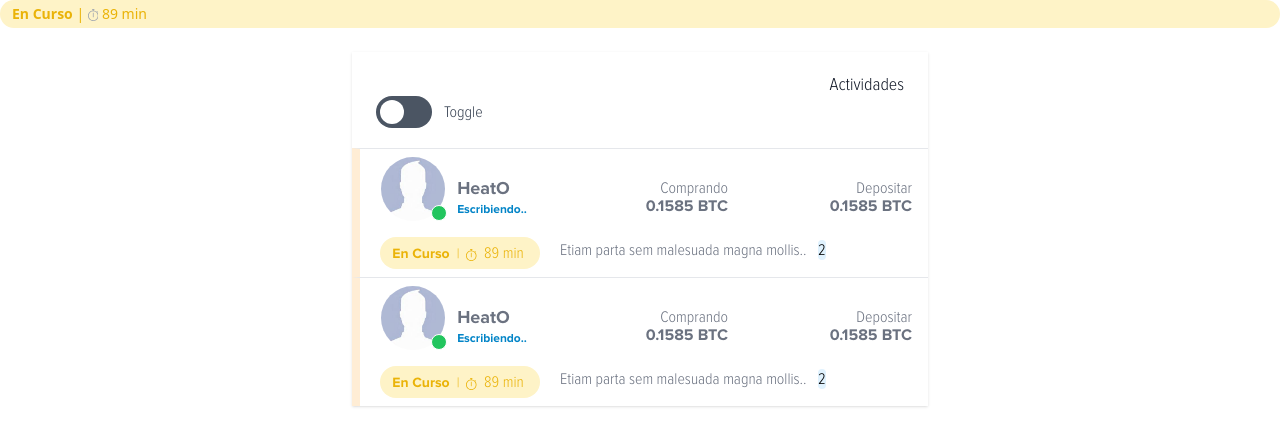
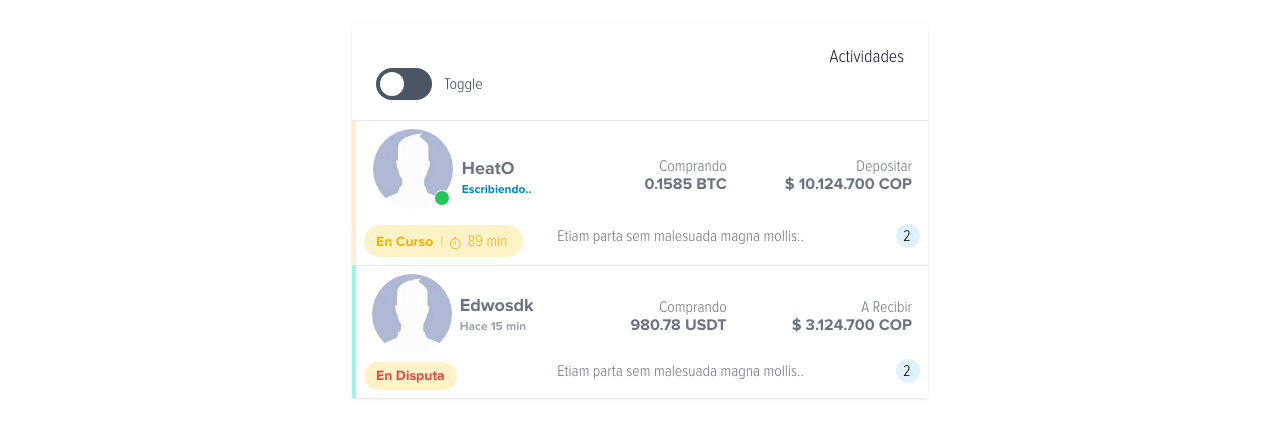
Before and after one commit to haroldcaraballo/TestCcoin, a plain HTML site: page index.html in a window 1280 px wide. Drawn offline with nearby package versions, Linux system fonts and the light colour scheme.

Commit message:
Tercer Commit

```diff
--- a/css/styles.scss
+++ b/css/styles.scss
@@ -48,10 +48,19 @@ $font-primary: "Proxima Nova";
     transform: translateX(100%);
     background-color: #48bb78;
   }
+  .count-container {
+    width: 24px;
+    height: 24px;
+    position: relative;
+    &-number {
+      position: relative;
+      left: 7px;
+      top: 0px;
+    }
+  }
+  .ledStatusColor {
+    top: -19px;
+    left: 61px;
+    border: 1px solid white;
+  }
 }
-
-.ledStatusColor {
-  top: -16px;
-  left: 50px;
-  border: 1px solid white;
-}
--- a/index.html
+++ b/index.html
@@ -10,17 +10,6 @@
 
 </head>
 <body>
-
-
-    <div class="bg-amber-100 text-gray-400 text-yellow-500 text-sm py-1 px-3 rounded-full w-full">
-        <span class="font-semibold">En Curso</span>
-        <span> | </span>
-        <span>
-          <svg aria-hidden="true" focusable="false" data-prefix="fal" data-icon="stopwatch" class="h-3 inline text-gray-400" role="img" xmlns="http://www.w3.org/2000/svg" viewBox="0 0 448 512"><path fill="currentColor" d="M393.3 141.3l17.5-17.5c4.7-4.7 4.7-12.3 0-17l-5.7-5.7c-4.7-4.7-12.3-4.7-17 0l-17.5 17.5c-35.8-31-81.5-50.9-131.7-54.2V32h25c6.6 0 12-5.4 12-12v-8c0-6.6-5.4-12-12-12h-80c-6.6 0-12 5.4-12 12v8c0 6.6 5.4 12 12 12h23v32.6C91.2 73.3 0 170 0 288c0 123.7 100.3 224 224 224s224-100.3 224-224c0-56.1-20.6-107.4-54.7-146.7zM224 480c-106.1 0-192-85.9-192-192S117.9 96 224 96s192 85.9 192 192-85.9 192-192 192zm4-128h-8c-6.6 0-12-5.4-12-12V172c0-6.6 5.4-12 12-12h8c6.6 0 12 5.4 12 12v168c0 6.6-5.4 12-12 12z"></path></svg>
-        </span> <span>89 min</span>
-     </div>
-
-
 
      <section>
         <div class="list-activity container mx-auto max-w-xl lg:py-6">
@@ -45,19 +34,19 @@
 
                 </div>
                 <!-- Operación 1-->
-                <div class="border-t border-gray-200 border-l-8 border-l-orange-100 py-1">
+                <div class="border-t border-gray-200 border-l-4 border-l-orange-100 py-1">
                     <div class="px-2 py-1 grid grid-cols-3 grid-rows-3">
                         <!-- 1 -->
                         <div class="grid col-start-1 col-end-2 row-start-1 row-end-4">
                             <div class="col-start-1 col-end-2 row-start-1 row-end-2 justify-self-center">
-                                <img class="w-16 rounded-full" src="./image/fotoPerfil.jpg"   alt=""/>
+                                <img class="w-20 rounded-full" src="./image/fotoPerfil.jpg"   alt=""/>
                                 <div class="ledStatusColor w-4 h-4 rounded-full border-white border-1 bg-green-500 bg-dark relative p-1"></div>
                             </div>
                             <div class="col-start-2 col-end-3 row-start-1 row-end-2 self-center ">
                                 <div class="text-lg font-bold text-gray-500">HeatO</div>
                                 <p class="text-xs text-sky-600 font-semibold">Escribiendo..</p>
                             </div>
-                            <div class="col-start-1 col-end-3 row-start-3 row-end-4 bg-amber-100 text-gray-400 text-yellow-500 text-sm py-1 px-3 rounded-full justify-self-center w-max">
+                            <div class="col-start-1 col-end-3 row-start-3 row-end-4 bg-amber-100 text-gray-400 text-yellow-500 text-sm py-1 px-3 rounded-full justify-self-start w-max">
                                 <span class="font-semibold text-md">En Curso</span>
                                 <span class="mx-1">|</span>
                                 <span>
@@ -74,11 +63,11 @@
                         <!-- 3 -->
                         <div class="col-start-3 col-end-4 row-start-1 row-end-3 text-right justify-self-end self-center pr-2">
                             <p class="text-gray-500 text-base font-light">Depositar</p>
-                            <p class="font-bold text-gray-500"><span>0.1585</span><span> BTC</span></p>
+                            <p class="font-bold text-gray-500"><span> $ </span><span>10.124.700</span><span> COP</span></p>
                        </div>
 
                        <div class="col-start-2 col-end-4 row-start-3 row-end-4 self-center">
-                            <span class="justify-self-start text-gray-500 text-base text-ellipsis truncate px-2">Etiam parta sem malesuada magna mollis..</span> <span class="rounded-full bg-sky-100 justify-self-end"><span class="h-4 w-4">2</span></span>
+                            <span class="justify-self-start text-gray-500 text-base text-ellipsis truncate px-2">Etiam parta sem malesuada magna mollis..</span> <span class="rounded-full bg-sky-100 float-right count-container "><span class="count-container-number">2</span></span>
                        </div>
 
 
@@ -87,40 +76,35 @@
                 </div>
 
                 <!-- Operación 2-->
-                <div class="border-t border-gray-200 border-l-8 border-l-orange-100 py-1">
+                <div class="border-t border-gray-200 border-l-4 border-l-teal-200 py-1">
                     <div class="px-2 py-1 grid grid-cols-3 grid-rows-3">
                         <!-- 1 -->
                         <div class="grid col-start-1 col-end-2 row-start-1 row-end-4">
                             <div class="col-start-1 col-end-2 row-start-1 row-end-2 justify-self-center">
-                                <img class="w-16 rounded-full" src="./image/fotoPerfil.jpg"   alt=""/>
-                                <div class="ledStatusColor w-4 h-4 rounded-full border-white border-1 bg-green-500 bg-dark relative p-1"></div>
+                                <img class="w-20 rounded-full" src="./image/fotoPerfil.jpg"   alt=""/>
+                                <div class="ledStatusColor hidden w-4 h-4 rounded-full border-white border-1 bg-green-500 bg-dark relative p-1"></div>
                             </div>
                             <div class="col-start-2 col-end-3 row-start-1 row-end-2 self-center ">
-                                <div class="text-lg font-bold text-gray-500">HeatO</div>
-                                <p class="text-xs text-sky-600 font-semibold">Escribiendo..</p>
+                                <div class="text-lg font-bold text-gray-500">Edwosdk</div>
+                                <p class="text-xs text-gray-400 font-semibold">Hace 15 min</p>
                             </div>
-                            <div class="col-start-1 col-end-3 row-start-3 row-end-4 bg-amber-100 text-gray-400 text-yellow-500 text-sm py-1 px-3 rounded-full justify-self-center w-max">
-                                <span class="font-semibold text-md">En Curso</span>
-                                <span class="mx-1">|</span>
-                                <span>
-                                    <svg class="h-3 inline text-yellow-500" aria-hidden="true" focusable="false" data-prefix="fal" data-icon="stopwatch" role="img" xmlns="http://www.w3.org/2000/svg" viewBox="0 0 448 512"><path fill="currentColor" d="M393.3 141.3l17.5-17.5c4.7-4.7 4.7-12.3 0-17l-5.7-5.7c-4.7-4.7-12.3-4.7-17 0l-17.5 17.5c-35.8-31-81.5-50.9-131.7-54.2V32h25c6.6 0 12-5.4 12-12v-8c0-6.6-5.4-12-12-12h-80c-6.6 0-12 5.4-12 12v8c0 6.6 5.4 12 12 12h23v32.6C91.2 73.3 0 170 0 288c0 123.7 100.3 224 224 224s224-100.3 224-224c0-56.1-20.6-107.4-54.7-146.7zM224 480c-106.1 0-192-85.9-192-192S117.9 96 224 96s192 85.9 192 192-85.9 192-192 192zm4-128h-8c-6.6 0-12-5.4-12-12V172c0-6.6 5.4-12 12-12h8c6.6 0 12 5.4 12 12v168c0 6.6-5.4 12-12 12z"></path></svg>
-                                </span>
-                                <span class="text-base mx-1">89 min</span>
-                                </div>
+                            <div class="mt-2 col-start-1 col-end-3 row-start-3 row-end-4 bg-amber-100 text-gray-400 text-red-500 text-sm py-1 px-3 rounded-full justify-self-start w-max">
+                                <span class="font-semibold text-md font-semibold">En Disputa</span>
+                            </div>
                         </div>
                         <!-- 2 -->
                         <div class="col-start-2 col-end-3 row-start-1 row-end-3 text-right justify-self-end self-center pr-2">
                                 <p class="text-gray-500 text-base font-light">Comprando</p>
-                                <p class="font-bold text-gray-500"><span>0.1585</span><span> BTC</span></p>
+                                <p class="font-bold text-gray-500"><span>980.78</span><span> USDT</span></p>
                         </div>
                         <!-- 3 -->
                         <div class="col-start-3 col-end-4 row-start-1 row-end-3 text-right justify-self-end self-center pr-2">
-                            <p class="text-gray-500 text-base font-light">Depositar</p>
-                            <p class="font-bold text-gray-500"><span>0.1585</span><span> BTC</span></p>
+                            <p class="text-gray-500 text-base font-light">A Recibir</p>
+                            <p class="font-bold text-gray-500"><span> $ </span><span>3.124.700</span><span> COP</span></p>
                         </div>
 
                         <div class="col-start-2 col-end-4 row-start-3 row-end-4 self-center">
-                            <span class="justify-self-start text-gray-500 text-base text-ellipsis truncate px-2">Etiam parta sem malesuada magna mollis..</span> <span class="rounded-full bg-sky-100 justify-self-end"><span class="h-4 w-4">2</span></span>
+                            <span class="justify-self-start text-gray-500 text-base text-ellipsis truncate px-2">Etiam parta sem malesuada magna mollis..</span> <span class="rounded-full bg-sky-100 float-right count-container"><span class="count-container-number">2</span></span>
                         </div>
 
 
```
Also changed, not shown: css/styles.css, css/styles.min.css, 3 other files.
